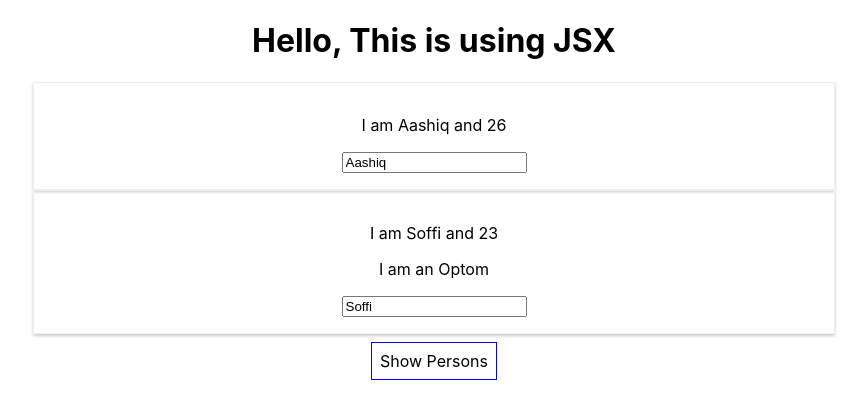
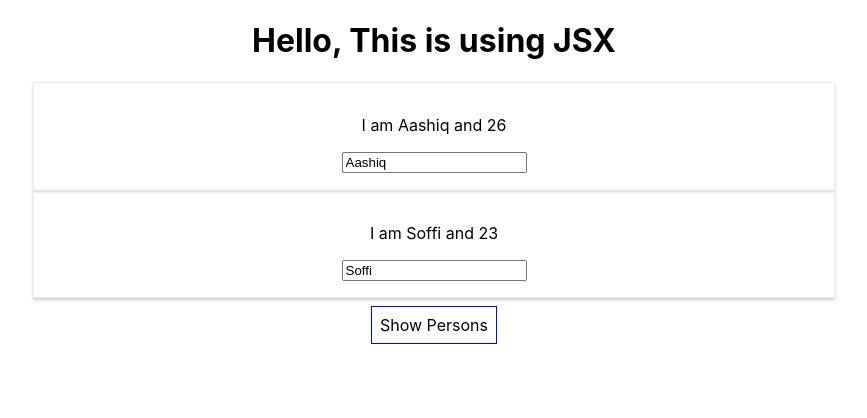
Before and after one commit to Aashiq1523/Practice-React, a React (Create React App) app in the folder myfirstreactapp/: page / in a window 1280 px wide. Both pictures are taken after a click on the button "Show Persons". Shown: the top 418 px of the page, without its empty margins (206-1073 px from the left). Built offline with nearby package versions, Linux system fonts and the light colour scheme.

Commit message:
Updating state immutably with list

```diff
--- a/myfirstreactapp/src/App.js
+++ b/myfirstreactapp/src/App.js
@@ -5,38 +5,22 @@ import Person from './Person/Person';
 const App = () => {
 
   // state
-  const [person, setPerson] = useState({
-    persons: [
-      { name: 'Aashiq', age: '26'},
-      { name: 'Soffi', age: '23'}
-    ]
-  });
+  const [personArray, setPersonArray] = useState([
+      { id: 1, name: 'Aashiq', age: '26'},
+      { id: 2, name: 'Soffi', age: '23'}
+    ]);
 
   const [showPerson, setShowPerson] = useState(false);
-
-  // manipulating state
-  // const expandNameHandler = () => {
-  //   setPerson({
-  //     persons: [
-  //       { name: 'Mohamed Aashiq', age: '26'},
-  //       { name: 'Soffi Ashraf', age: '23'}
-  //     ]
-  //   });
-  // };
-
-  // Two-way binding
-  const nameChangeHandler = (event) => {
-    setPerson({
-      persons: [
-        { name: event.target.value, age: '26'},
-        { name: 'Soffi Ashraf', age: '23'}
-      ]
-    });
-  };
 
   const togglePersonHandler = () => {
     setShowPerson(!showPerson);
   };
+
+  const deletePersonHandler = (index) => {
+    const persons = [...personArray];
+    persons.splice(index, 1);
+    setPersonArray(persons);
+  }
 
   // Inline style
   const style = {
@@ -54,16 +38,16 @@ const App = () => {
   if (showPerson) {
     persons = (
       <div>
-        <Person
-          name={person.persons[0].name}
-          age={person.persons[0].age}
-          change={nameChangeHandler}
-          />
-        <Person
-          name={person.persons[1].name}
-          age={person.persons[1].age}>
-            I am an Optom
-        </Person>
+        {personArray.map((person, index) => {
+          return (
+            <Person
+              name={person.name}
+              age={person.age}
+              click={deletePersonHandler.bind(this, index)}
+              key={person.id}
+            />
+          )
+        })}
       </div>
     );
   }
--- a/myfirstreactapp/src/Person/Person.js
+++ b/myfirstreactapp/src/Person/Person.js
@@ -4,7 +4,7 @@ import "./Person.css";
 const person = (props) => {
     return (
         <div className="Person">
-            <p>I am {props.name} and {props.age}</p>
+            <p onClick={props.click}>I am {props.name} and {props.age}</p>
             <p>{props.children}</p>
             <input type="text" onChange={props.change} value={props.name}/>
         </div>
```
